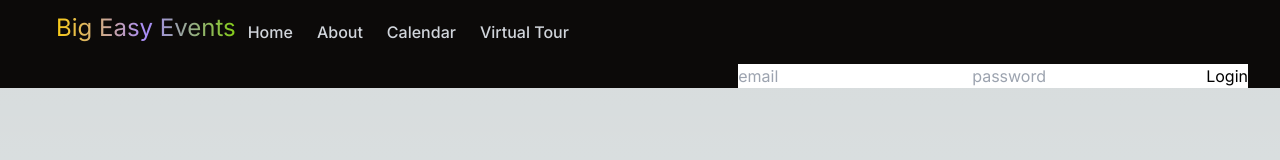
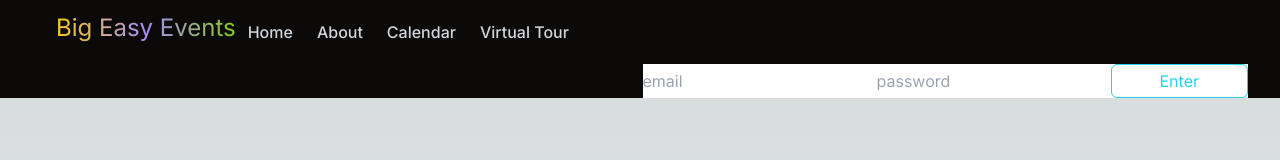
Before and after one commit to aviselanj/big-easy-events-remix, a Next.js app: page / in a window 1280 px wide. Shown: the top 160 px of the page. Built offline with nearby package versions, Linux system fonts and the light colour scheme; no server answers.

Commit message:
added button component to app

```diff
--- /dev/null
+++ b/src/app/components/Button.tsx
@@ -0,0 +1,16 @@
+type Props = {
+    onClick: () => void;
+};
+
+const Button: React.FC<Props> = ({ onClick }) => {
+    return (
+        <button
+            className="border border-cyan-400 text-cyan-400 px-12 py-1 hover:text-cyan-300 hover:bg-cyan-700 rounded-md"
+            onClick={onClick}
+        >
+            Enter
+        </button>
+    );
+};
+
+export default Button;
--- a/src/app/components/Header.tsx
+++ b/src/app/components/Header.tsx
@@ -42,7 +42,7 @@ export default function Header() {
                             </div>
                         </div>
                         <div className="ml-auto flex items-center">
-                            <div className="hidden lg:flex lg:flex-1 lg:items-center lg:justify-end lg:space-x-6">
+                            <div className="lg:flex lg:flex-1 lg:items-center lg:justify-end lg:space-x-6 text-stone-600">
                                 <Login />
                             </div>
                         </div>
--- a/src/app/components/Login.tsx
+++ b/src/app/components/Login.tsx
@@ -1,5 +1,6 @@
 import React from 'react';
 import { useState } from 'react';
+import Button from './Button';
 export default function Login() {
     const [email, setEmail] = useState("")
     const [password, setPassword] = useState("")
@@ -32,7 +33,9 @@ export default function Login() {
                     }
                     required
                 />
-                <button type='submit' className=''>Login</button>
+                <Button onClick={function (): void {
+                    throw new Error('Function not implemented.');
+                } } />
             </form>
         </>
     );
--- a/src/app/layout.tsx
+++ b/src/app/layout.tsx
@@ -23,7 +23,7 @@ export default function RootLayout({
   children: React.ReactNode;
 }>) {
   const [eventData, setEventData] = useState([]);
-  const [username, setUser] = useState("test-user");
+  //const [username, setUser] = useState("test-user");
   return (
 
    <html lang="en">
--- a/src/app/page.tsx
+++ b/src/app/page.tsx
@@ -7,10 +7,10 @@ export default function Home() {
   const baseURL: string | undefined = process.env.NEXT_PUBLIC_SERVER;
   if (baseURL) {
     axios
-      .get(baseURL)
+      .get(baseURL + "/users")
       .then(function (response) {
         // handle success
-        console.log(response);
+        console.log(response.data);
       })
       .catch(function (error) {
         // handle error
```
